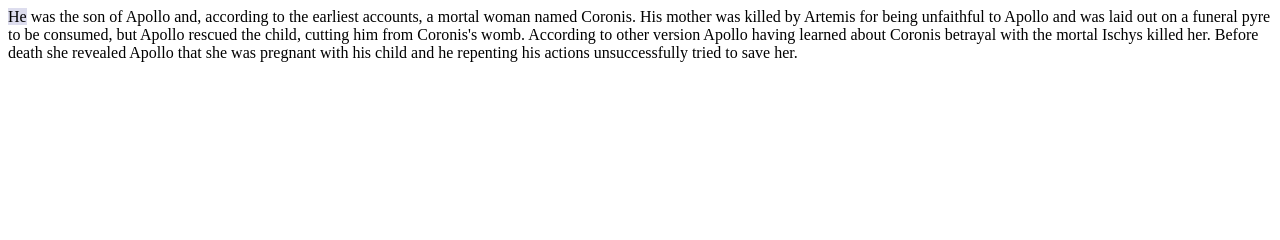
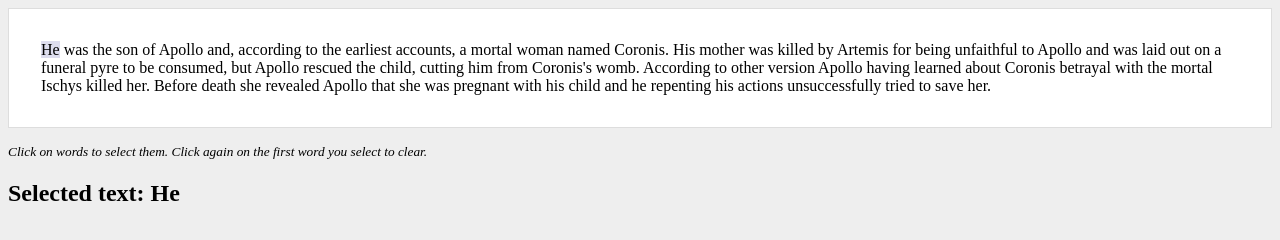
Before and after one commit to vinyll/selecttext, a plain HTML site: page index.html in a window 1280 px wide. Both pictures are taken after a click on the element "He". Drawn offline with Linux system fonts and the light colour scheme.

Commit message:
moved code into a separate library

```diff
--- a/index.html
+++ b/index.html
@@ -2,6 +2,7 @@
 POC for disabling native browser text selection and using click-to-select for words.
  -->
 <meta charset=utf-8>
+
 <p id=paragraph>
   He was the son of Apollo and, according to the earliest accounts, a mortal woman named Coronis.
   His mother was killed by Artemis for being unfaithful to Apollo and was laid out on a funeral pyre to be consumed,
@@ -11,39 +12,18 @@ POC for disabling native browser text selection and using click-to-select for wo
   tried to save her.
 </p>
 
+<small>Click on words to select them. Click again on the first word you select to clear.</small>
+
+<h2 id=output></h2>
+
+<script src=selecttext.js></script>
 <script>
-  let selection = []
   const container = document.querySelector('#paragraph')
-  const words = container.textContent.trim().split(/([\W]+)/)
-  let index = 0
-  update()
-
-  function update() {
-    index = 0
-    container.innerHTML = words.map((w, i) => {
-      const span = `<span
-        index=${index}
-        ${selection.length && selection[0] <= index && index < selection[1] ? `selected` : ''}
-        >${w}</span>`
-      index += w.length
-      return span
-    }).join('')
-
-    document.querySelectorAll('#paragraph span').forEach(span => span.addEventListener('click', (event) => {
-      const span = event.target
-      const index = Number(span.getAttribute('index'))
-      // Clear selection
-      if(index == selection[0]) {
-        selection = []
-        return update()
-      }
-      // Select next words
-      if(!selection.length || index <= selection[0]) {
-        selection[0] = index
-      }
-      selection[1] = index + span.textContent.length - 1
-      return update()
-    }))
+  const selector = new SelectText(container)
+  selector.onSelect = (range) => {
+    document.querySelector('#output').textContent = range.length
+      ? `Selected text: ${container.textContent.substr(range[0], range[1] - range[0] + 1)}`
+      : ''
   }
 </script>
 
@@ -58,4 +38,16 @@ POC for disabling native browser text selection and using click-to-select for wo
   #paragraph span[selected] {
     background-color: #dde;
   }
+
+  body {
+    background-color: #eee;
+  }
+  #paragraph {
+    background-color: #fff;
+    padding: 2rem;
+    border: 1px solid #ddd;
+  }
+  small {
+    font-style: italic;
+  }
 </style>
--- /dev/null
+++ b/selecttext.js
@@ -0,0 +1,45 @@
+class SelectText {
+  constructor(container) {
+    this.selection = []
+    this.container = container
+    this.words = container.textContent.trim().split(/([\W]+)/)
+    this.render()
+  }
+
+  renderSpan(text, index) {
+    return `<span
+      index=${index}
+      ${this.selection.length && this.selection[0] <= index && index < this.selection[1] ? `selected` : ''}
+      >${text}</span>`
+  }
+
+  addSelection(index, length) {
+    if(index == this.selection[0]) return this.selectionChanged([])
+    // Select next words
+    const selection = [this.selection[0]]
+    if(!this.selection.length || index <= this.selection[0]) selection[0] = index
+    selection[1] = index + length - 1
+    this.selectionChanged(selection)
+  }
+
+  selectionChanged(selection) {
+    this.selection = selection
+    this.onSelect && this.onSelect(selection)
+    this.render()
+  }
+
+  render() {
+    let index = 0
+    this.container.innerHTML = this.words.map(w => {
+      const span = this.renderSpan(w, index)
+      index += w.length
+      return span
+    }).join('')
+
+    this.container.querySelectorAll('span').forEach(span => span.addEventListener('click', (event) => {
+      const span = event.target
+      const index = Number(span.getAttribute('index'))
+      this.addSelection(index, span.textContent.length)
+    }))
+  }
+}
```
